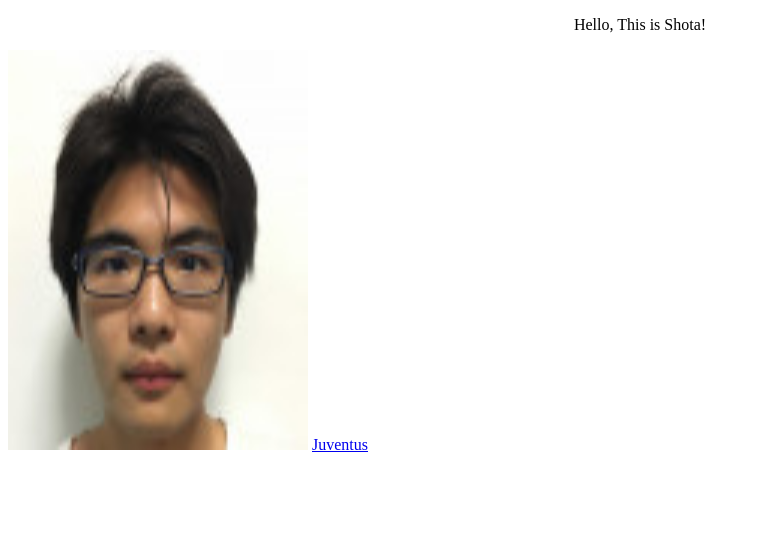
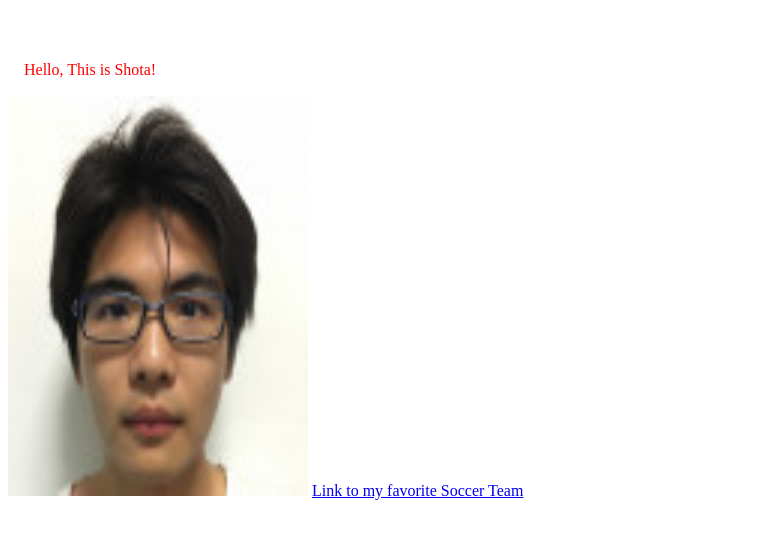
Before and after one commit to skawai422/skawai422.github.io, a plain HTML site: page index.html in a window 1280 px wide. Shown: the whole page, without its empty margins (0-760 px from the left). Drawn offline with Linux system fonts and the light colour scheme.

Commit message:
change to text color

```diff
--- a/index.html
+++ b/index.html
@@ -6,11 +6,11 @@
           </head>
 <body>
 
-<p style="text-align:center">Hello, This is Shota!</p>
+<p style="text-align:center">　<p style="color:red;">　Hello, This is Shota!</p>
 
 <img src="f1.jpg" alt="Picture of Me" width="300" height="400">
 
-<a href="https://www.juventus.com/en/">Juventus</a>
+<a href="https://www.tegevajaro.com">Link to my favorite Soccer Team</a>
 
 </body>
 
```
